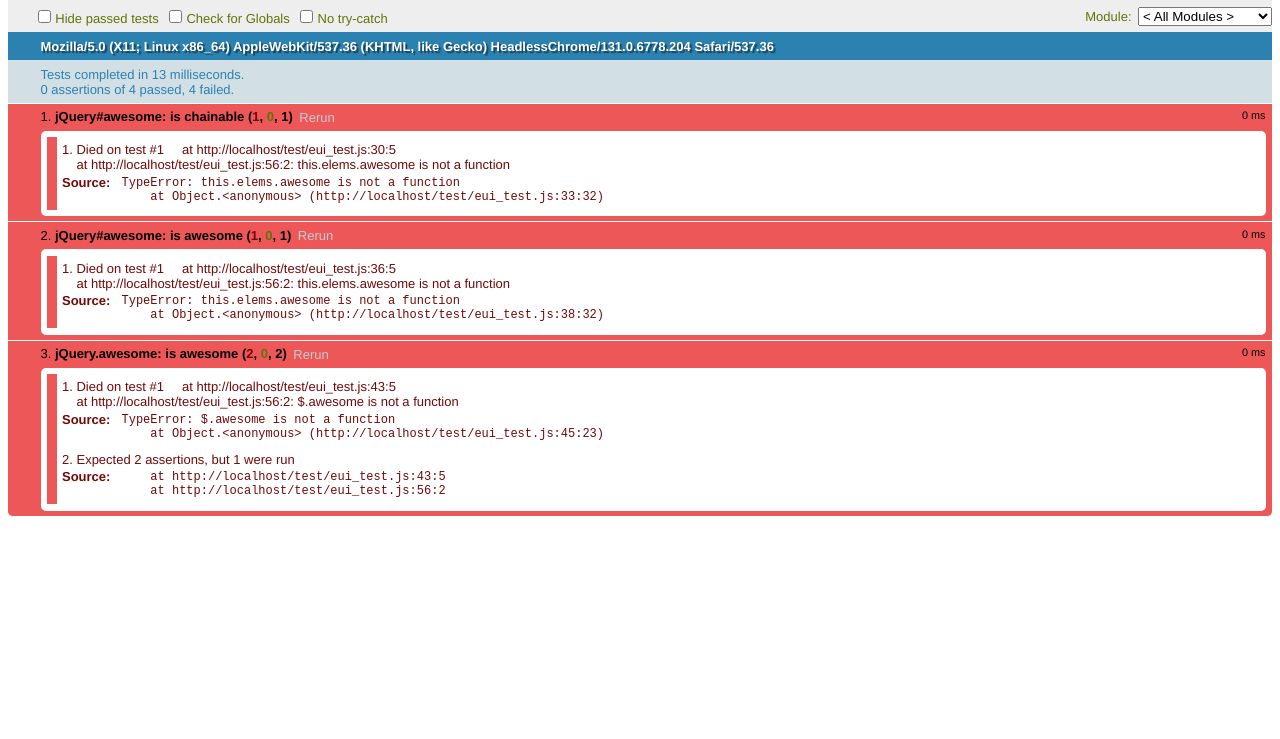
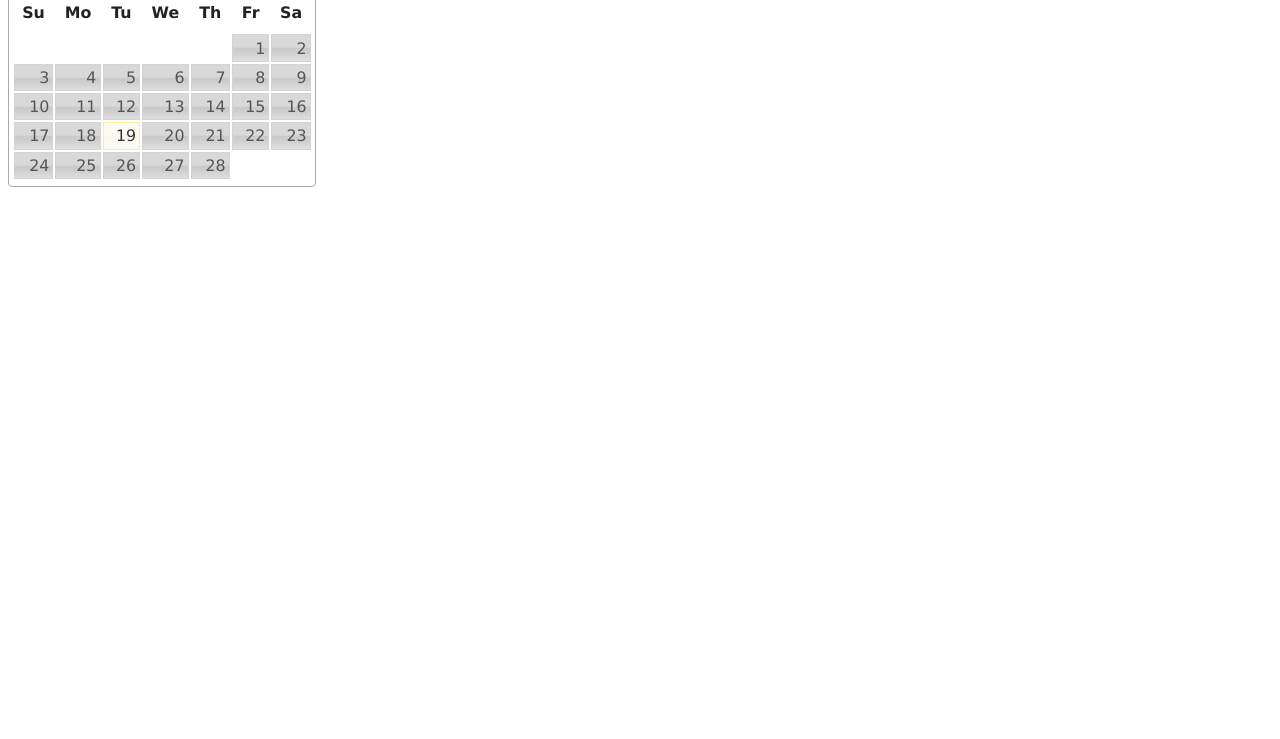
Before and after one commit to istvan-antal/eui, a website: page test/eui.html in a window 1280 px wide. Shown: the part 61-800 px from the top of the page. Drawn offline with Linux system fonts and the light colour scheme.

Commit message:
Added datepicker widget and some tests

```diff
--- /dev/null
+++ b/src/eui.widget.datepicker.js
@@ -0,0 +1,17 @@
+/*
+ * eui.widget
+ *
+ * https://github.com/istvan-antal/eui
+ *
+ * Copyright (c) 2013 István Miklós Antal
+ * Licensed under the MIT license.
+ */
+
+(function ($) {
+    $.eui('registerWidget', 'datepicker', function () {
+        var self = $(this),
+            options = self.data('options');
+
+        self.datepicker(options);
+    });
+}(jQuery));
--- a/test/eui.html
+++ b/test/eui.html
@@ -7,9 +7,17 @@
         <script src="../libs/jquery-loader.js"></script>
         <!-- Load local QUnit. -->
         <link rel="stylesheet" href="../libs/qunit/qunit.css" media="screen">
+        <link rel="stylesheet" href="../libs/jquery-ui/css/smoothness/jquery-ui-1.10.1.custom.css">
         <script src="../libs/qunit/qunit.js"></script>
         <!-- Load local lib and tests. -->
+        <script src="../libs/jquery/jquery.js"></script>
+        <script src="../libs/jquery-ui/js/jquery-ui-1.10.1.custom.js"></script>
+        <script src="../src/jquery-livequery.js"></script>
         <script src="../src/eui.js"></script>
+        <script src="../src/eui.widget.js"></script>
+        <script src="../src/eui.widget.tabs.js"></script>
+        <script src="../src/eui.widget.datepicker.js"></script>
+
         <script src="eui_test.js"></script>
         <!-- Removing access to jQuery and $. But it'll still be available as _$, if
              you REALLY want to mess around with jQuery in the console. REMEMBER WE
@@ -17,11 +25,6 @@
         <script>window._$ = jQuery.noConflict(true);</script>
     </head>
     <body>
-        <div id="qunit"></div>
-        <div id="qunit-fixture">
-            <span>lame test markup</span>
-            <span>normal test markup</span>
-            <span>awesome test markup</span>
-        </div>
+        <div id="sandbox"></div>
     </body>
 </html>
--- a/test/eui_test.js
+++ b/test/eui_test.js
@@ -20,14 +20,35 @@
      throws(block, [expected], [message])
      */
 
-    module('jQuery#awesome', {
+    module('jQuery#eui', {
         // This will run before each test in this module.
         setup: function() {
-            this.elems = $('#qunit-fixture').children();
+            this.sandbox = $('#sandbox').empty();
         }
     });
 
-    test('is chainable', function() {
+    test('is initialized', function() {
+        ok($.eui, ' should be defined');
+    });
+
+    asyncTest('can be used with dynamic HTML', function() {
+        var self = this;
+        this.sandbox.html('<div class="eui-widget" data-eui-widget="datepicker"></div>');
+
+        setTimeout(function() {
+            equal($($(self.sandbox.children()[0]).children()[0]).hasClass('ui-datepicker'), true, 'widget should be initialized');
+            start();
+        }, 1000);
+    });
+
+    /*asyncTest('can be used with dynamic HTML', function() {
+
+        setTimeout(function() {
+
+            start();
+        }, 0);
+    });*/
+    /*test('is chainable', function() {
      expect(1);
      // Not a bad test to run on collection methods.
      strictEqual(this.elems.awesome(), this.elems, 'should be chainable');
@@ -51,6 +72,6 @@
      setup: function() {
      this.elems = $('#qunit-fixture').children();
      }
-    });
+     });*/
 
 }(jQuery));
```
Also changed, not shown: demos/index.html (+4 -0 lines). Lines whose indentation alone changed are shown as unchanged.
